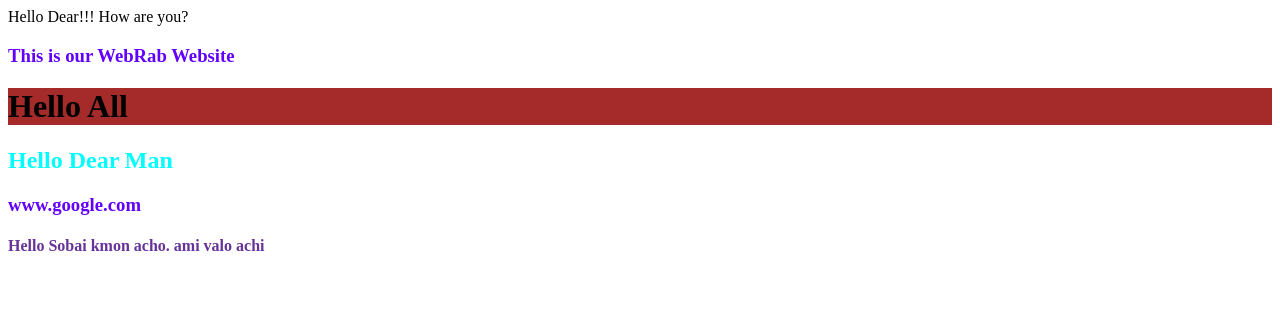
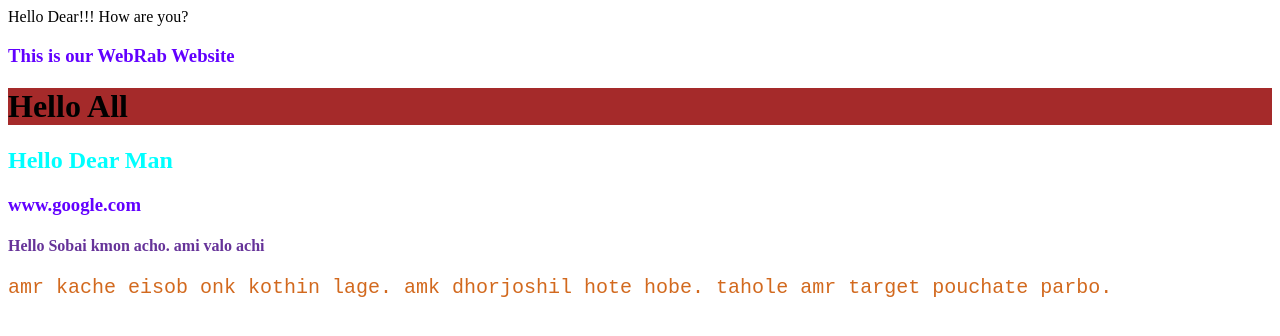
Before and after one commit to Sumit-Das-Avik/practice-webrab, a plain HTML site: page index.html in a window 1280 px wide. Drawn offline with Linux system fonts and the light colour scheme.

Commit message:
first-change

```diff
--- a/index.html
+++ b/index.html
@@ -15,5 +15,9 @@
     <h2>Hello Dear Man</h2>
     <h3>www.google.com</h3>
     <h4>Hello Sobai kmon acho. ami valo achi</h4>
+    <p>
+      amr kache eisob onk kothin lage. amk dhorjoshil hote hobe. tahole amr
+      target pouchate parbo.
+    </p>
   </body>
 </html>
--- a/style.css
+++ b/style.css
@@ -11,3 +11,9 @@ h2{
 h4{
     color: rebeccapurple;
 }
+p{
+    color: chocolate;
+    font-size: 20px;
+    font-family:monospace;
+
+}
```
